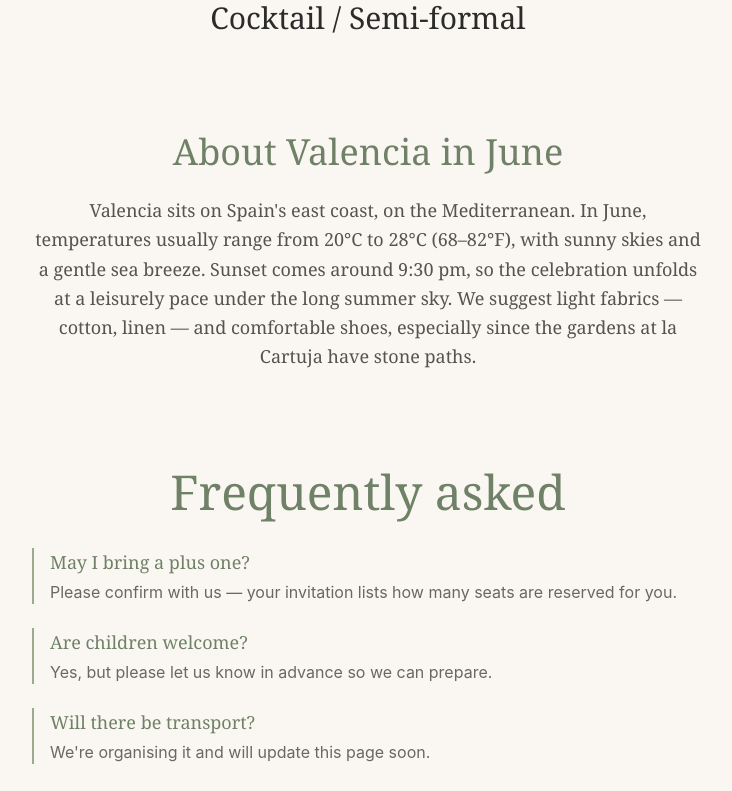
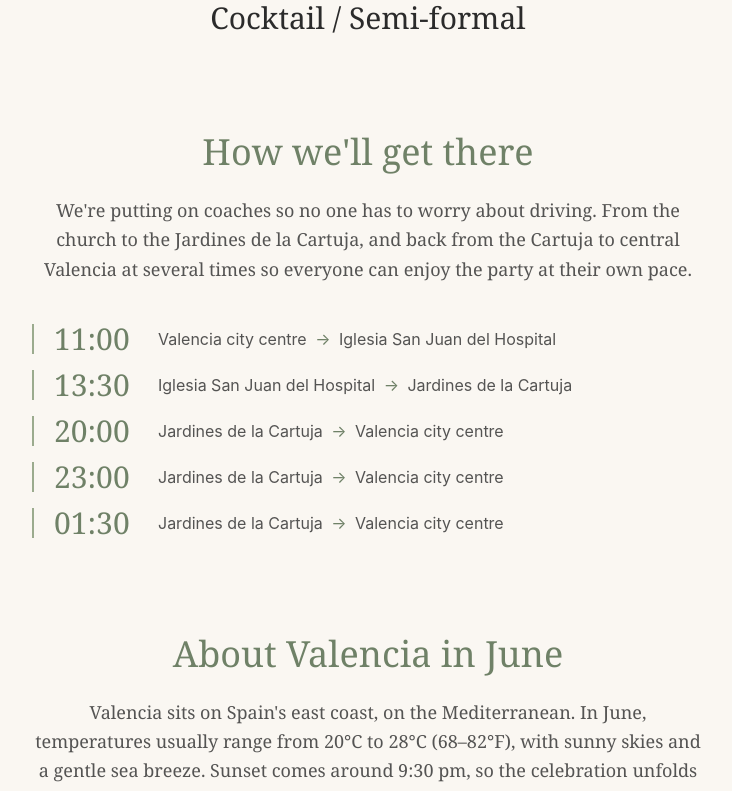
Before and after one commit to laurarondon/bernardo-laura-wedding, a Next.js app: page /en/wedding in a window 1280 px wide. Shown: the part 1700-2491 px from the top of the page, without its empty margins (272-1004 px from the left). Built offline with nearby package versions, Linux system fonts and the light colour scheme.

Commit message:
Render transport section on wedding page (forgot in previous commit)

```diff
--- a/app/[lang]/wedding/page.tsx
+++ b/app/[lang]/wedding/page.tsx
@@ -125,6 +125,35 @@ export default function Wedding({ params }: { params: { lang: string } }) {
         </p>
       </div>
 
+      {/* Transport / buses */}
+      {settings.transport.enabled && settings.transport.routes.length > 0 && (
+        <section className="mt-24 max-w-2xl mx-auto text-center">
+          <h2 className="font-serif text-3xl md:text-4xl text-sageDark">
+            {tr.wedding.transportLabel}
+          </h2>
+          <p className="mt-6 text-ink/80 leading-relaxed font-serif text-lg">
+            {tr.wedding.transportBody}
+          </p>
+          <div className="mt-10 space-y-4 text-left">
+            {settings.transport.routes.map((r, i) => (
+              <div
+                key={i}
+                className="flex items-center gap-4 sm:gap-6 border-l-2 border-sage pl-4 sm:pl-5"
+              >
+                <span className="font-serif text-3xl text-sageDark leading-none w-20 shrink-0">
+                  {r.time}
+                </span>
+                <span className="text-ink/80 leading-snug">
+                  {r.from[lang]}{" "}
+                  <span className="text-sageDark mx-1">→</span>{" "}
+                  {r.to[lang]}
+                </span>
+              </div>
+            ))}
+          </div>
+        </section>
+      )}
+
       {/* About Valencia in June */}
       <section className="mt-24 max-w-2xl mx-auto text-center">
         <h2 className="font-serif text-3xl md:text-4xl text-sageDark">
```
